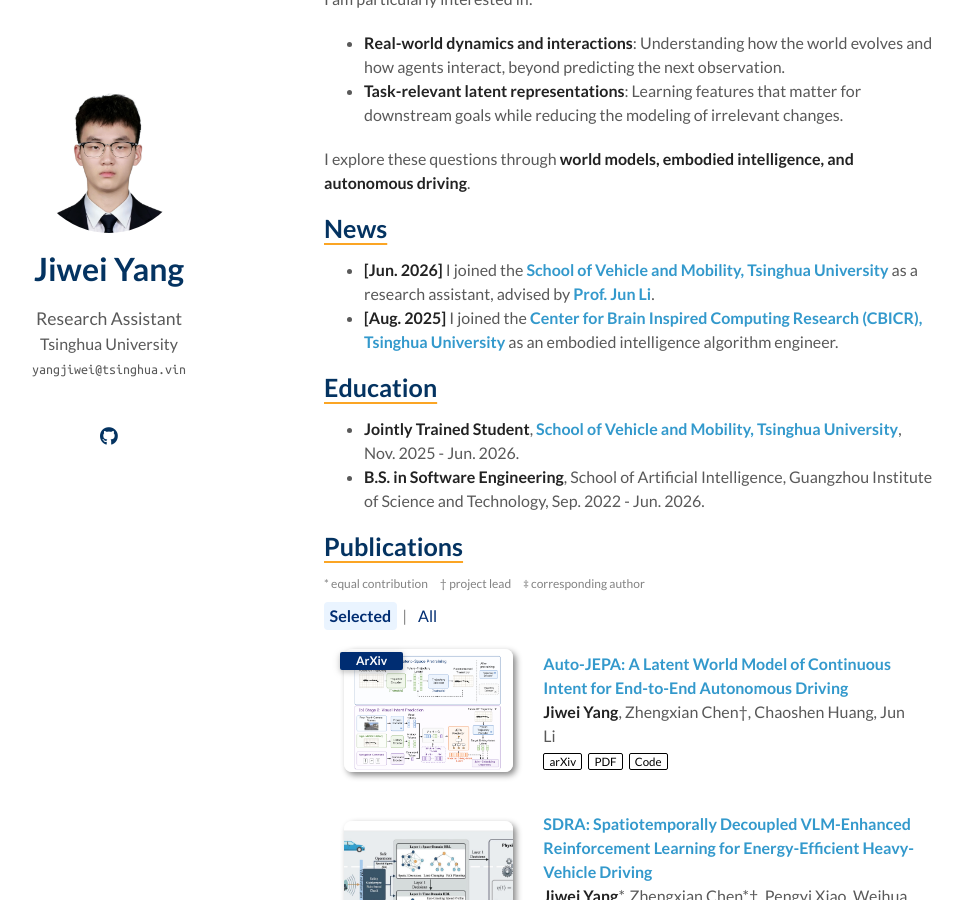
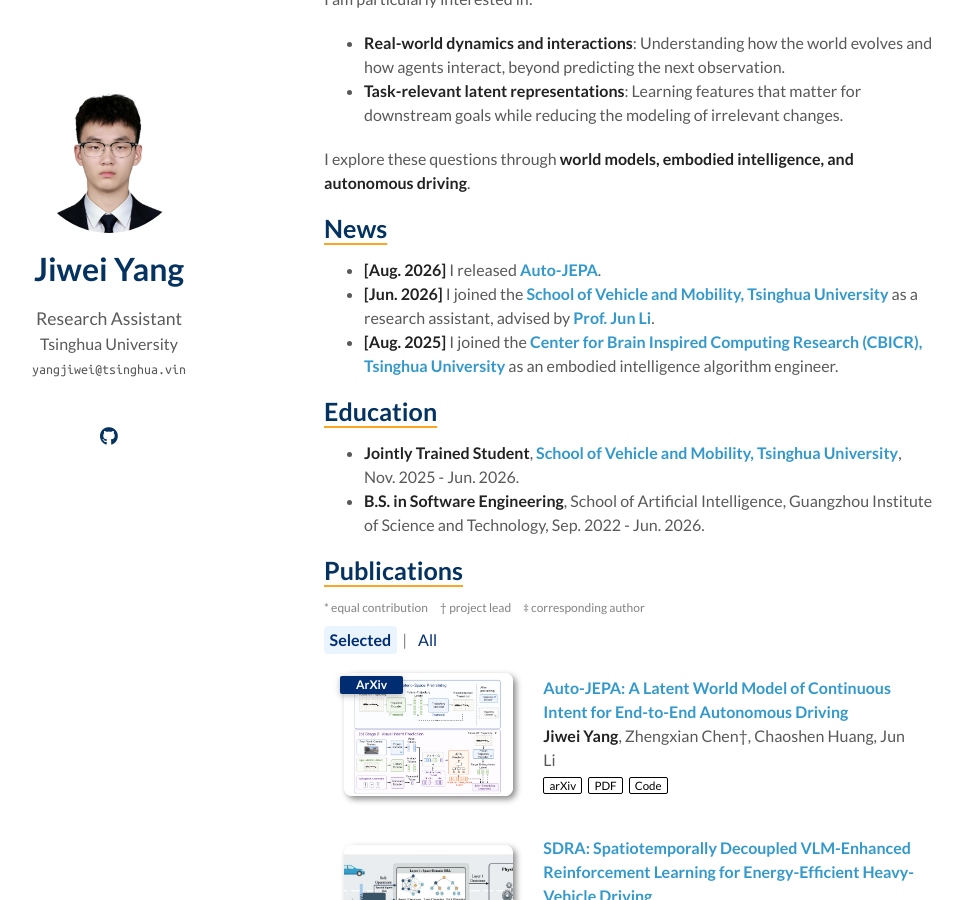
Before and after one commit to NoctYang/NoctYang.github.io, a Jekyll site: the page built from index.md, in a window 1280 px wide and 900 px high, scrolled down 396 px. Shown: the whole window, without its empty margins (186-1149 px from the left). Built offline with Jekyll 4.4.1, drawn with Linux system fonts in a browser that asks for light colours; a style sheet for code colours, icons or effects is not loaded; our own code applies the rules of GitHub Pages for plain Markdown files.

Commit message:
Add August 2026 Auto-JEPA release announcement

```diff
--- a/index.md
+++ b/index.md
@@ -19,6 +19,7 @@
 
 ## News
 
+- **[Aug. 2026]** I released **[Auto-JEPA](https://github.com/NoctYang/Auto-JEPA)**.
 - **[Jun. 2026]** I joined the **[School of Vehicle and Mobility, Tsinghua University](https://www.svm.tsinghua.edu.cn/)** as a research assistant, advised by **[Prof. Jun Li](https://www.tsinghua.edu.cn/info/1166/93890.htm)**.
 - **[Aug. 2025]** I joined the **[Center for Brain Inspired Computing Research (CBICR), Tsinghua University](https://www.cbicr.tsinghua.edu.cn/)** as an embodied intelligence algorithm engineer.
 
```
